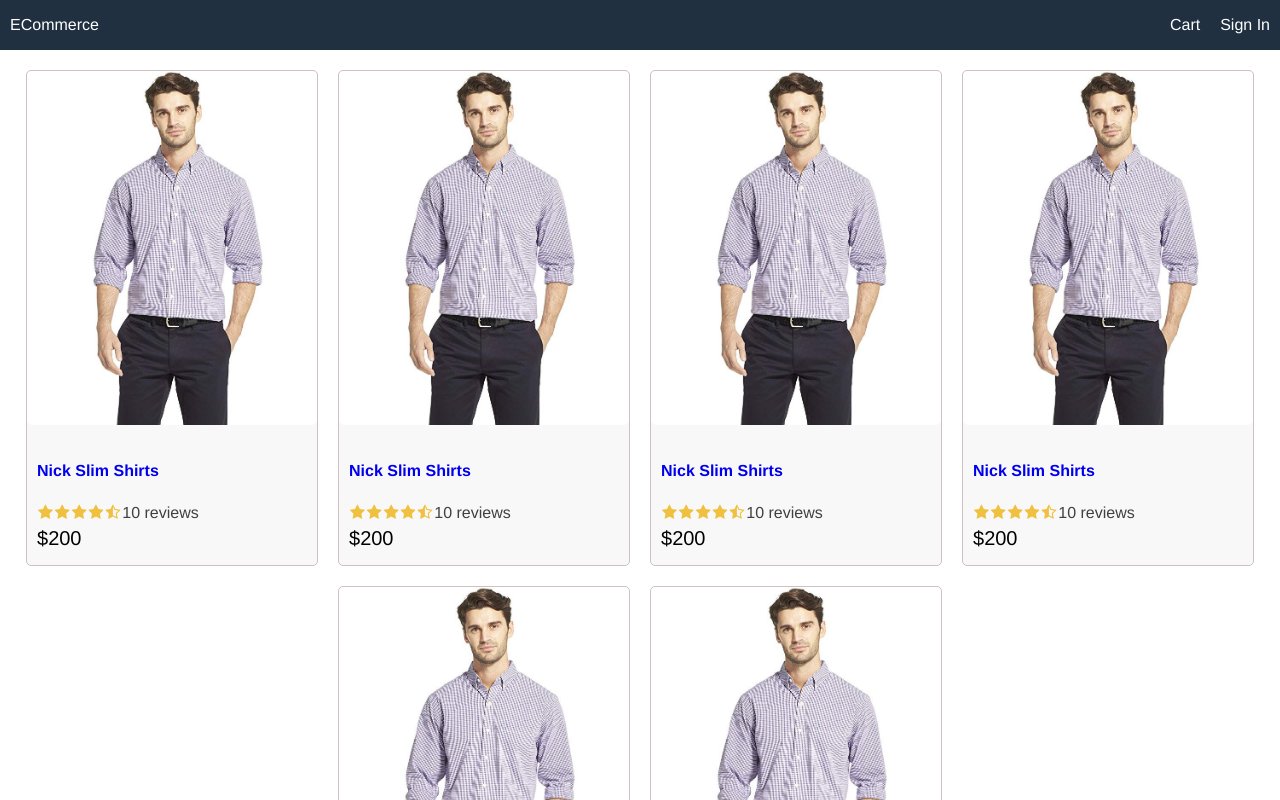
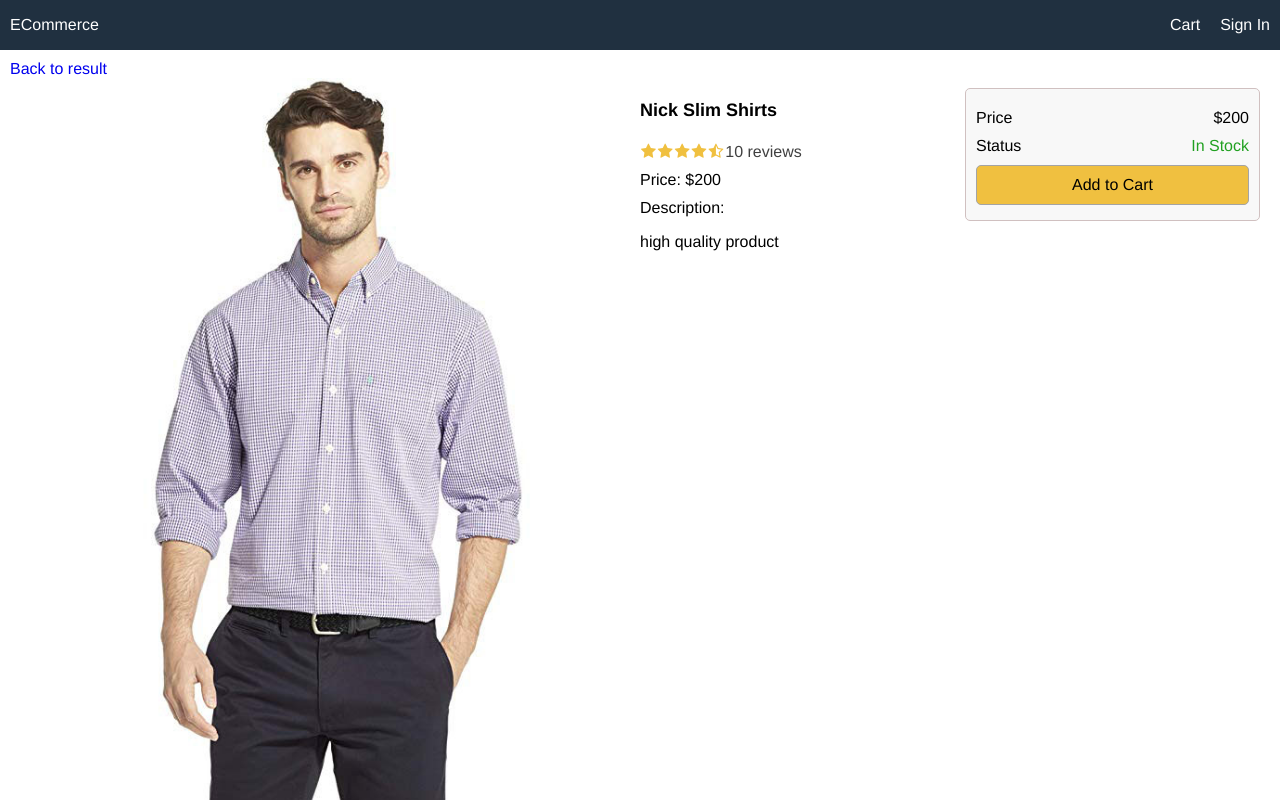
Before and after one commit to bismarck11th/ecommerce-react-node, a React (Create React App) app in the folder frontend/: page /product/1 in a window 1280 px wide. Shown: the top 800 px of the page. Built offline with nearby package versions, Linux system fonts and the light colour scheme.

Commit message:
build product screen

```diff
--- a/frontend/src/App.js
+++ b/frontend/src/App.js
@@ -1,8 +1,10 @@
-import { Product } from './components';
-import data from './data';
+import React from 'react'
+import { BrowserRouter, Route } from 'react-router-dom';
+import { HomeScreen, ProductScreen } from './screens';
 
 function App() {
   return (
+    <BrowserRouter>
       <div className="grid-container">
         <header className="row">
           <div>
@@ -16,14 +18,12 @@ function App() {
           </div>
         </header>
         <main>
-        <div className="row center">
-          {data.products.map((product) => (
-            <Product key={product._id} product={product} />
-          ))}
-        </div>
+          <Route path="/product/:id" component={ProductScreen} />
+          <Route exact path="/" component={HomeScreen} />
         </main>
         <footer className="row center">All right reserved</footer>
       </div>
+    </BrowserRouter>
   );
 }
 
--- a/frontend/src/data.js
+++ b/frontend/src/data.js
@@ -6,6 +6,7 @@ const data = {
       category: 'Shirts',
       image: '/images/p1.jpg',
       price: 200,
+      countInStock: 10,
       brand: 'Nike',
       rating: 4.5,
       numReviews: 10,
@@ -17,6 +18,7 @@ const data = {
       category: 'Shirts',
       image: '/images/p1.jpg',
       price: 200,
+      countInStock: 10,
       brand: 'Nike',
       rating: 4.5,
       numReviews: 10,
@@ -28,6 +30,7 @@ const data = {
       category: 'Shirts',
       image: '/images/p1.jpg',
       price: 200,
+      countInStock: 10,
       brand: 'Nike',
       rating: 4.5,
       numReviews: 10,
@@ -39,6 +42,7 @@ const data = {
       category: 'Shirts',
       image: '/images/p1.jpg',
       price: 200,
+      countInStock: 10,
       brand: 'Nike',
       rating: 4.5,
       numReviews: 10,
@@ -50,6 +54,7 @@ const data = {
       category: 'Shirts',
       image: '/images/p1.jpg',
       price: 200,
+      countInStock: 10,
       brand: 'Nike',
       rating: 4.5,
       numReviews: 10,
@@ -61,6 +66,7 @@ const data = {
       category: 'Shirts',
       image: '/images/p1.jpg',
       price: 200,
+      countInStock: 10,
       brand: 'Nike',
       rating: 4.5,
       numReviews: 10,
--- a/frontend/src/index.css
+++ b/frontend/src/index.css
@@ -54,6 +54,34 @@ a {
 a:hover {
   color: #ff8000;
 }
+ul {
+  padding: 0;
+  margin: 0;
+  list-style-type: none;
+}
+li {
+  margin-top: 1rem;
+}
+button {
+  padding: 1rem;
+  border-radius: 0.5rem;
+  border: 0.1rem #a4a4a4 solid;
+  font-size: 1.6rem;
+  font-family: Helvetica, Arial, sans-serif;
+  -webkit-font-smoothing: antialiased;
+  -moz-osx-font-smoothing: grayscale;
+  background-color: #f8f8f8;
+  cursor: pointer;
+}
+button:hover {
+  border: 0.1rem #404040 solid;
+}
+button.primary {
+  background-color: #f0c040;
+}
+button.block {
+  width: 100%;
+}
 
 /* Header */
 header a {
@@ -74,6 +102,15 @@ a.brand {
 .row.center {
   justify-content: center;
 }
+.row.top {
+  align-items: flex-start;
+}
+.col-1 {
+  flex: 1 1 25rem;
+}
+.col-2 {
+  flex: 2 2 50rem;
+}
 
 /* Image */
 img {
@@ -81,6 +118,9 @@ img {
 }
 img.medium {
   max-width: 29rem;
+  width: 100%;
+}
+img.large {
   width: 100%;
 }
 
@@ -108,3 +148,10 @@ img.medium {
 .rating span:last-child {
   color: #404040;
 }
+/* Alert */
+.success {
+  color: #20a020;
+}
+.error {
+  color: #a02020;
+}
--- a/frontend/src/index.js
+++ b/frontend/src/index.js
@@ -2,7 +2,7 @@ import React from 'react';
 import ReactDOM from 'react-dom';
 import './index.css';
 import App from './App';
-import reportWebVitals from './reportWebVitals';
+// import reportWebVitals from './reportWebVitals';
 
 ReactDOM.render(
   <React.StrictMode>
@@ -14,4 +14,4 @@ ReactDOM.render(
 // If you want to start measuring performance in your app, pass a function
 // to log results (for example: reportWebVitals(console.log))
 // or send to an analytics endpoint. Learn more: https://bit.ly/CRA-vitals
-reportWebVitals();
+// reportWebVitals();
--- /dev/null
+++ b/frontend/src/screens/HomeScreen.jsx
@@ -0,0 +1,15 @@
+import React from 'react';
+import { Product } from '../components';
+import data from '../data';
+
+const HomeScreen = () => {
+  return (
+    <div className="row center">
+      {data.products.map((product) => (
+        <Product key={product._id} product={product} />
+      ))}
+    </div>
+  );
+};
+
+export default HomeScreen;
--- /dev/null
+++ b/frontend/src/screens/ProductScreen.jsx
@@ -0,0 +1,66 @@
+import React from 'react';
+import { Link } from 'react-router-dom';
+import { Rating } from '../components';
+import data from '../data';
+
+const ProductScreen = (props) => {
+  const product = data.products.find((x) => x._id === props.match.params.id);
+  if (!product) {
+    return <div>Product Not Found</div>;
+  }
+
+  return (
+    <div>
+      <Link to="/">Back to result</Link>
+      <div className="row top">
+        <div className="col-2">
+          <img className="large" src={product.image} alt={product.name} />
+        </div>
+        <div className="col-1">
+          <ul>
+            <li>
+              <h1>{product.name}</h1>
+            </li>
+            <li>
+              <Rating rating={product.rating} numReviews={product.numReviews} />
+            </li>
+            <li>Price: ${product.price}</li>
+            <li>
+              Description:
+              <p>{product.description}</p>
+            </li>
+          </ul>
+        </div>
+        <div className="col-1">
+          <div className="card card-body">
+            <ul>
+              <li>
+                <div className="row">
+                  <div>Price</div>
+                  <div>${product.price}</div>
+                </div>
+              </li>
+              <li>
+                <div className="row">
+                  <div>Status</div>
+                  <div>
+                    {product.countInStock > 0 ? (
+                      <span className="success">In Stock</span>
+                    ) : (
+                      <span className="error">Unavailable</span>
+                    )}
+                  </div>
+                </div>
+              </li>
+              <li>
+                <button className="primary block">Add to Cart</button>
+              </li>
+            </ul>
+          </div>
+        </div>
+      </div>
+    </div>
+  );
+};
+
+export default ProductScreen;
--- /dev/null
+++ b/frontend/src/screens/index.js
@@ -0,0 +1,2 @@
+export { default as HomeScreen } from './HomeScreen';
+export { default as ProductScreen } from './ProductScreen';
```
Also changed, not shown: frontend/package.json (+18 -11 lines), 2 other files (tests, documents, lock files or other folders). Lines whose indentation alone changed are shown as unchanged.
